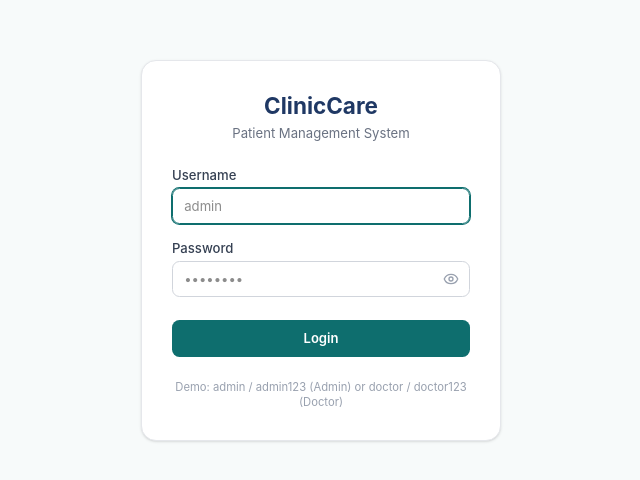
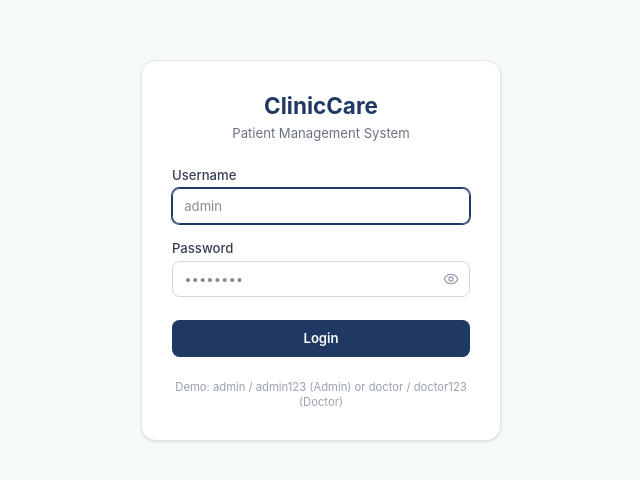
Before and after one commit to official-nexoraatech/cliniccare, a React (Vite) app in the folder apps/web/: page /login in a window 1280 px wide. Shown: the part 150-630 px from the top of the page, without its empty margins (319-959 px from the left). Built offline with nearby package versions, Linux system fonts and the light colour scheme; no server answers.

Commit message:
Change primary accent color from teal to navy to match table headers

```diff
--- a/apps/web/src/styles/index.css
+++ b/apps/web/src/styles/index.css
@@ -1,7 +1,7 @@
 @import 'tailwindcss';
 
 @theme {
-  --color-primary: #0e6e6e; /* medical teal */
+  --color-primary: #1f3864; /* navy, matches table header */
   --color-navy: #1f3864;
   --color-gold: #c9a227;
   --color-bg: #f7fafa;
```
